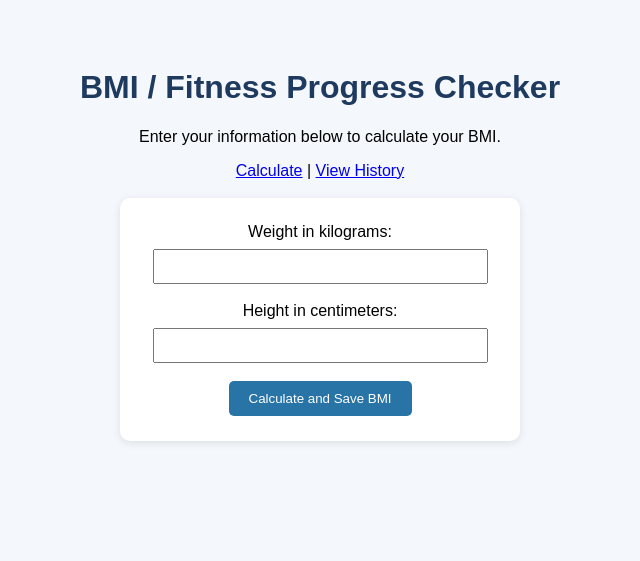
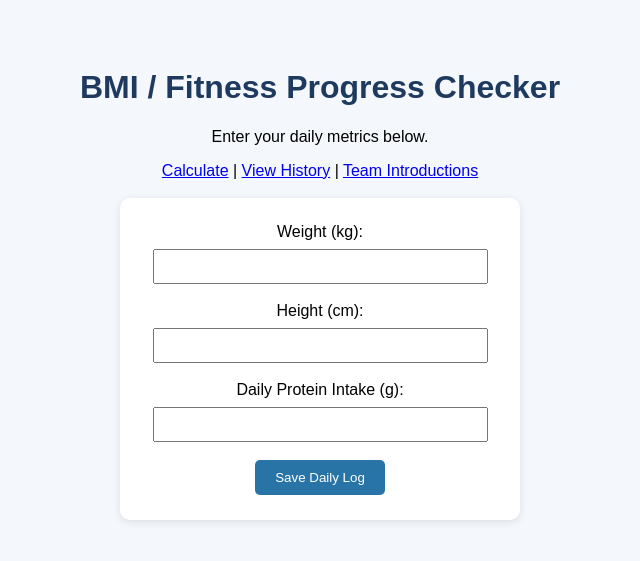
Before and after one commit to mrwaybe/fitness-progress-checker, a PHP site: page / in a window 1280 px wide. Shown: the top 561 px of the page, without its empty margins (320-960 px from the left). Run offline with PHP 8.4, Linux system fonts and the light colour scheme.

Commit message:
Implement core CRUD logic, macro tracking, and team introductions

```diff
--- a/index.php
+++ b/index.php
@@ -8,24 +8,29 @@
 <body>
 
     <h1>BMI / Fitness Progress Checker</h1>
-    <p>Enter your information below to calculate your BMI.</p>
+    <p>Enter your daily metrics below.</p>
 
     <nav>
         <a href="index.php">Calculate</a> |
-        <a href="history.php">View History</a>
+        <a href="history.php">View History</a> |
+        <a href="members.php">Team Introductions</a>
     </nav>
     <br>
 
     <form method="post">
-        <label for="weight">Weight in kilograms:</label>
+        <label for="weight">Weight (kg):</label>
         <input type="number" id="weight" name="weight" step="0.1" required>
         <br><br>
 
-        <label for="height">Height in centimeters:</label>
+        <label for="height">Height (cm):</label>
         <input type="number" id="height" name="height" step="0.1" required>
         <br><br>
 
-        <button type="submit">Calculate and Save BMI</button>
+        <label for="protein">Daily Protein Intake (g):</label>
+        <input type="number" id="protein" name="protein" step="1" required>
+        <br><br>
+
+        <button type="submit">Save Daily Log</button>
     </form>
 
     <?php
@@ -34,6 +39,8 @@
 
         $weight = (float) $_POST["weight"];
         $heightCm = (float) $_POST["height"];
+        $protein = (int) $_POST["protein"];
+        $userId = 1; // Default user from schema
 
         if ($weight > 0 && $heightCm > 0) {
             $heightM = $heightCm / 100;
@@ -53,12 +60,28 @@
             echo "<p>Your BMI is: " . number_format($bmi, 2) . "</p>";
             echo "<p>Category: " . $category . "</p>";
 
-            // Save to database
-            $stmt = $pdo->prepare("INSERT INTO fitness_logs (weight, height, bmi, category, log_date) VALUES (?, ?, ?, ?, NOW())");
-            if ($stmt->execute([$weight, $heightCm, number_format($bmi, 2), $category])) {
+            if ($protein >= 150 && $protein <= 160) {
+                echo "<p style='color: green;'>Optimal daily protein target (150g - 160g) achieved.</p>";
+            } elseif ($protein < 150) {
+                echo "<p style='color: orange;'>Protein intake is below the 150g - 160g target range.</p>";
+            }
+
+            try {
+                $pdo->beginTransaction();
+
+                // Save to fitness_logs
+                $stmt = $pdo->prepare("INSERT INTO fitness_logs (user_id, weight, height, bmi, bmi_category, log_date) VALUES (?, ?, ?, ?, ?, CURDATE())");
+                $stmt->execute([$userId, $weight, $heightCm, number_format($bmi, 2), $category]);
+
+                // Save to daily_macros
+                $stmtMacro = $pdo->prepare("INSERT INTO daily_macros (user_id, protein_g, log_date) VALUES (?, ?, CURDATE())");
+                $stmtMacro->execute([$userId, $protein]);
+
+                $pdo->commit();
                 echo "<p style='color: green;'>Record saved successfully.</p>";
-            } else {
-                echo "<p style='color: red;'>Error saving record.</p>";
+            } catch (Exception $e) {
+                $pdo->rollBack();
+                echo "<p style='color: red;'>Error saving record: " . $e->getMessage() . "</p>";
             }
 
         } else {
```
Also changed, not shown: db.php (+6 -6 lines), history.php (+13 -5 lines), members.php (added, +43 -0 lines).
